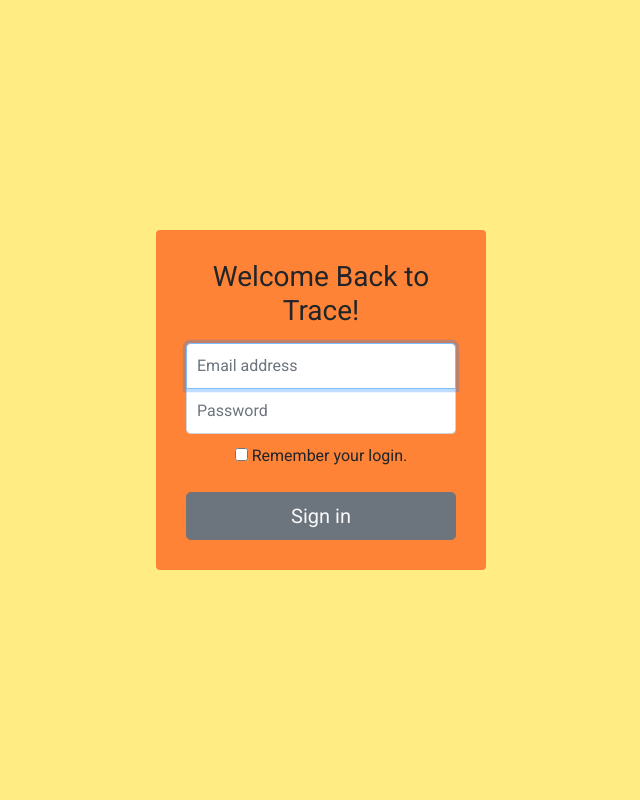
After one commit to Websci-Group-4/Trace, a PHP site: page /sign-in.html in a window 1280 px wide. The commit adds this page. Shown: the whole page, without its empty margins (319-959 px from the left). Run offline with PHP 8.4, Linux system fonts and the light colour scheme; some libraries are stand-ins or nearby versions.

Commit message:
Added Sign-In and Registration
They're absolutely bare-bones, but they're serviceable.  All pages that exist so far are linked together in a way.

Co-Authored-By: Ethan Whitton <45616121+TheStopsign@users.noreply.github.com>

```diff
--- a/public/index.html
+++ b/public/index.html
@@ -30,9 +30,9 @@
             <li class="nav-item"><a class="nav-link" href="https://github.com/Websci-Group-4/Trace">Github</a></li>
           </ul>
           <!-- NOTE: Should only be shown when not logged in! -->
-          <ul class="btn-group ml-auto my-auto">
-            <button class="btn btn-secondary">Sign in</button>
-            <button class="btn btn-secondary">Register</button>
+          <ul class="ml-auto my-auto">
+            <button class="btn btn-secondary"><a class="text-light" href="/sign-in.html">Sign in</a></button>
+            <button class="btn btn-secondary"><a class="text-light" href="/register.html">Register</a></button>
           </ul>
         </div>
       </div>
--- /dev/null
+++ b/public/sign-in.html
@@ -0,0 +1,39 @@
+<!DOCTYPE html>
+
+<html lang="en" class="h-100">
+  <head>
+    <meta charset="utf-8">
+    <meta name="viewport" content="width=device-width, initial-scale=1">
+    <meta name="author" content="Jacob Dyer, Quadir Russell, Ethan Whitton, Deepti Sachi, and Kenny Lee">
+    <title>Trace - Sign In</title>
+
+    <!-- Bootstrap core CSS -->
+    <link href="style.css" rel="stylesheet">
+    <link rel="preconnect" href="https://fonts.gstatic.com">
+    <link href="https://fonts.googleapis.com/css2?family=Roboto&display=swap" rel="stylesheet">
+    <link rel="stylesheet" href="./css/bootstrap.min.css">
+  </head>
+
+  <body id="account-form" class="text-center trace-yellow h-100">
+    <form class="form-account trace-orange rounded">
+      <h1 class="h3 mb-3 font-weight-normal">Welcome Back to Trace!</h1>
+
+      <label for="inputEmail" class="sr-only">Email address</label>
+      <input type="email" id="inputEmail" class="form-control" placeholder="Email address" required autofocus>
+
+      <label for="inputPassword" class="sr-only">Password</label>
+      <input type="password" id="inputPassword" class="form-control" placeholder="Password" required>
+
+      <div class="checkbox mb-3">
+        <label>
+          <input type="checkbox" name="remember" value="remember-me">
+          Remember your login.
+        </label>
+      </div>
+      <button class="btn btn-lg btn-secondary btn-block" type="submit">
+        <!-- NOTICE: This hyperlink is temporary!  It allows us to access the profile without having to type in the hotbar! -->
+        <a class="text-light" href="/profile.html">Sign in</a>
+      </button>
+    </form>
+  </body>
+</html>
--- a/public/style.css
+++ b/public/style.css
@@ -201,3 +201,55 @@
     border-radius: 10px;
     margin-bottom:  1rem;
 }
+
+#account-form {
+  display: -ms-flexbox;
+  display: -webkit-box;
+  display: flex;
+  -ms-flex-align: center;
+  -ms-flex-pack: center;
+  -webkit-box-align: center;
+  align-items: center;
+  -webkit-box-pack: center;
+  justify-content: center;
+  padding-top: 40px;
+  padding-bottom: 40px;
+}
+
+.form-account {
+  width: 100%;
+  max-width: 330px;
+  padding: 30px;
+  margin: 0 auto;
+}
+.form-account .checkbox {
+  font-weight: 400;
+}
+.form-account .form-control {
+  position: relative;
+  box-sizing: border-box;
+  height: auto;
+  padding: 10px;
+  font-size: 16px;
+}
+.form-account .form-control:focus {
+  z-index: 2;
+}
+.form-account input[type="email"] {
+  margin-bottom: -1px;
+  border-bottom-right-radius: 0;
+  border-bottom-left-radius: 0;
+}
+.form-account input[type="password"] {
+  margin-bottom: 10px;
+  border-top-left-radius: 0;
+  border-top-right-radius: 0;
+}
+
+.trace-orange {
+  background-color: #FF8336;
+}
+
+.trace-yellow {
+  background-color: #FFEC82;
+}
```
Also changed, not shown: public/about.html (+6 -6 lines), public/register.html (added, +36 -0 lines), public/steganography.html (+9 -7 lines).
